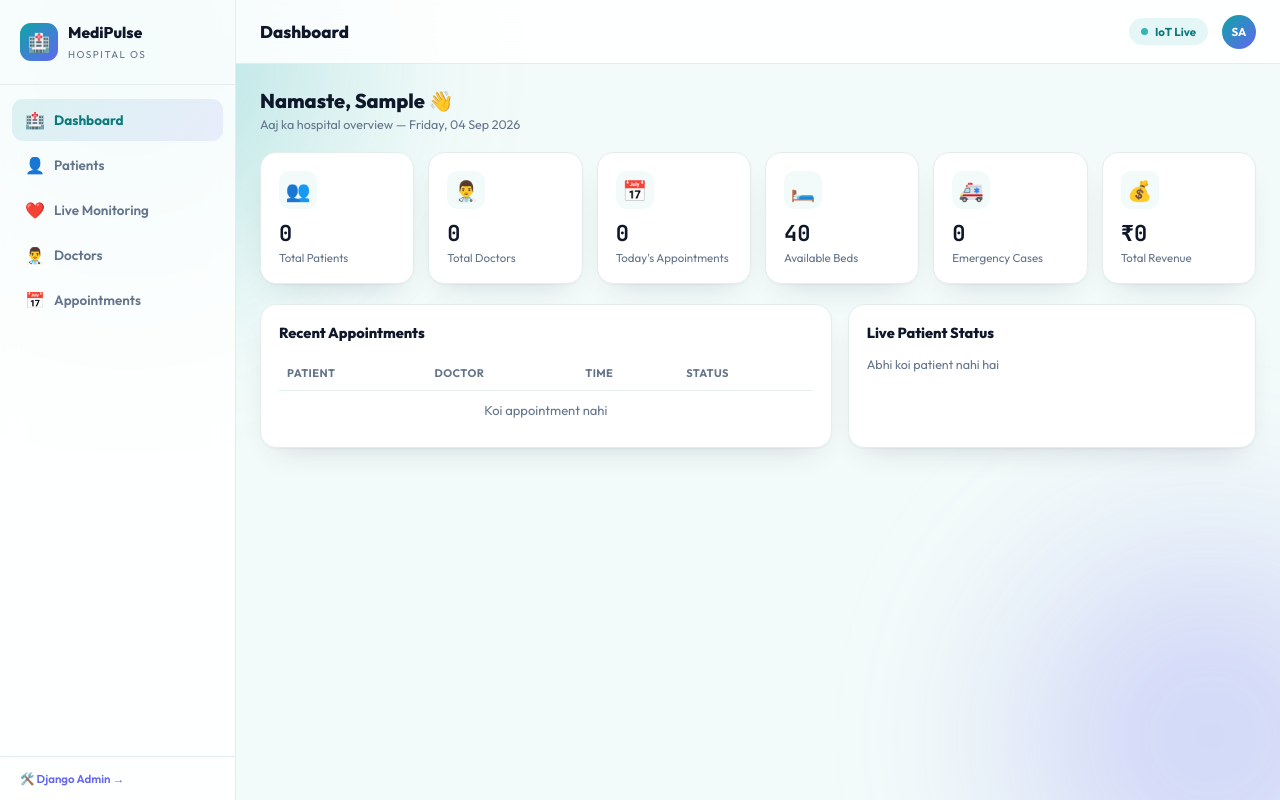
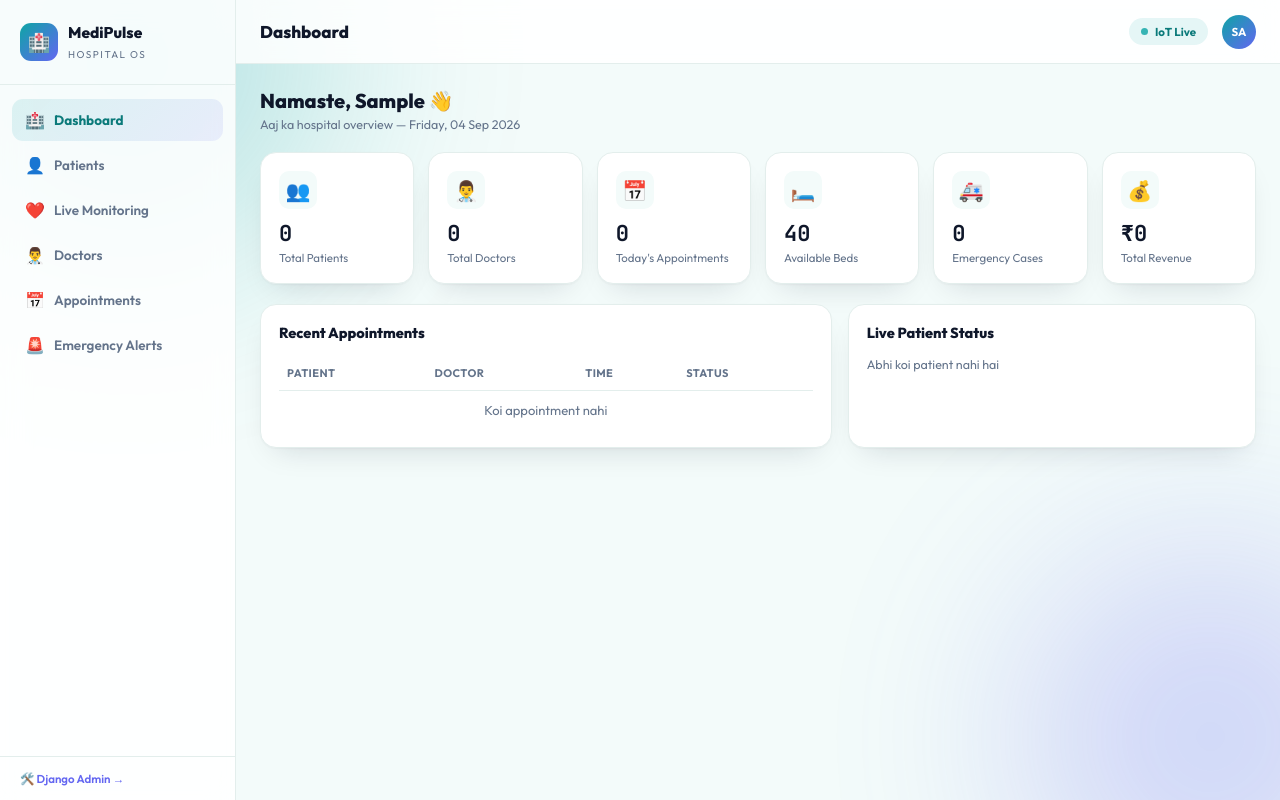
Before and after one commit to abhiyadav1711/Hospital-Management-System-With-IOT--Devices, a Django app: page /dashboard/ in a window 1280 px wide. Run offline with Django 4.2, Linux system fonts and the light colour scheme; the visitor is signed in with stand-in values (Sample User, id 1); data that the repository does not hold is empty.

Commit message:
Update base.html

```diff
--- a/hospital/templates/hospital/base.html
+++ b/hospital/templates/hospital/base.html
@@ -25,6 +25,7 @@
       <a href="{% url 'monitoring' %}" class="nav-item {% if request.resolver_match.url_name == 'monitoring' %}active{% endif %}"><span>❤️</span>Live Monitoring</a>
       <a href="{% url 'doctors' %}" class="nav-item {% if request.resolver_match.url_name == 'doctors' %}active{% endif %}"><span>👨‍⚕️</span>Doctors</a>
       <a href="{% url 'appointments' %}" class="nav-item {% if request.resolver_match.url_name == 'appointments' %}active{% endif %}"><span>📅</span>Appointments</a>
+      <a href="{% url 'emergency' %}" class="nav-item {% if request.resolver_match.url_name == 'emergency' %}active{% endif %}"><span>🚨</span>Emergency Alerts</a>
     </nav>
     <div class="admin-django">
       <a href="/admin/" target="_blank">🛠️ Django Admin →</a>
```
